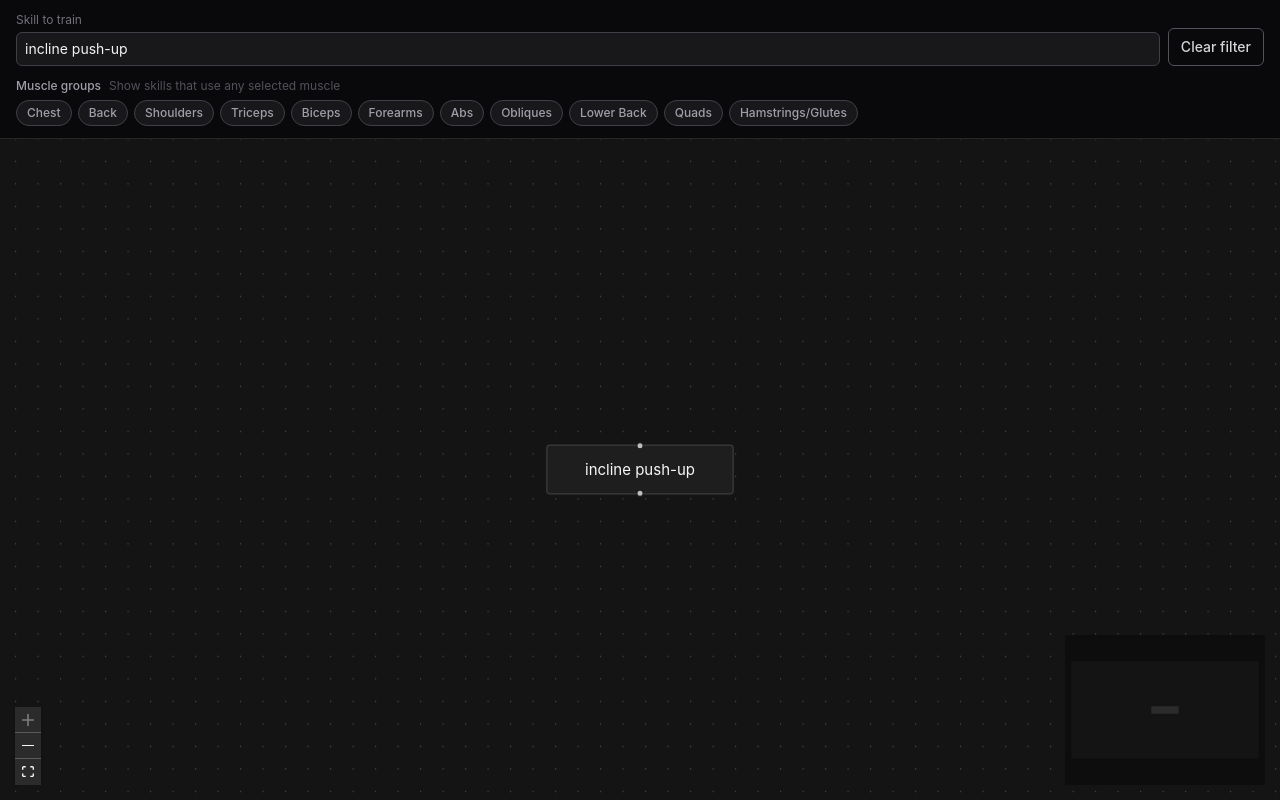
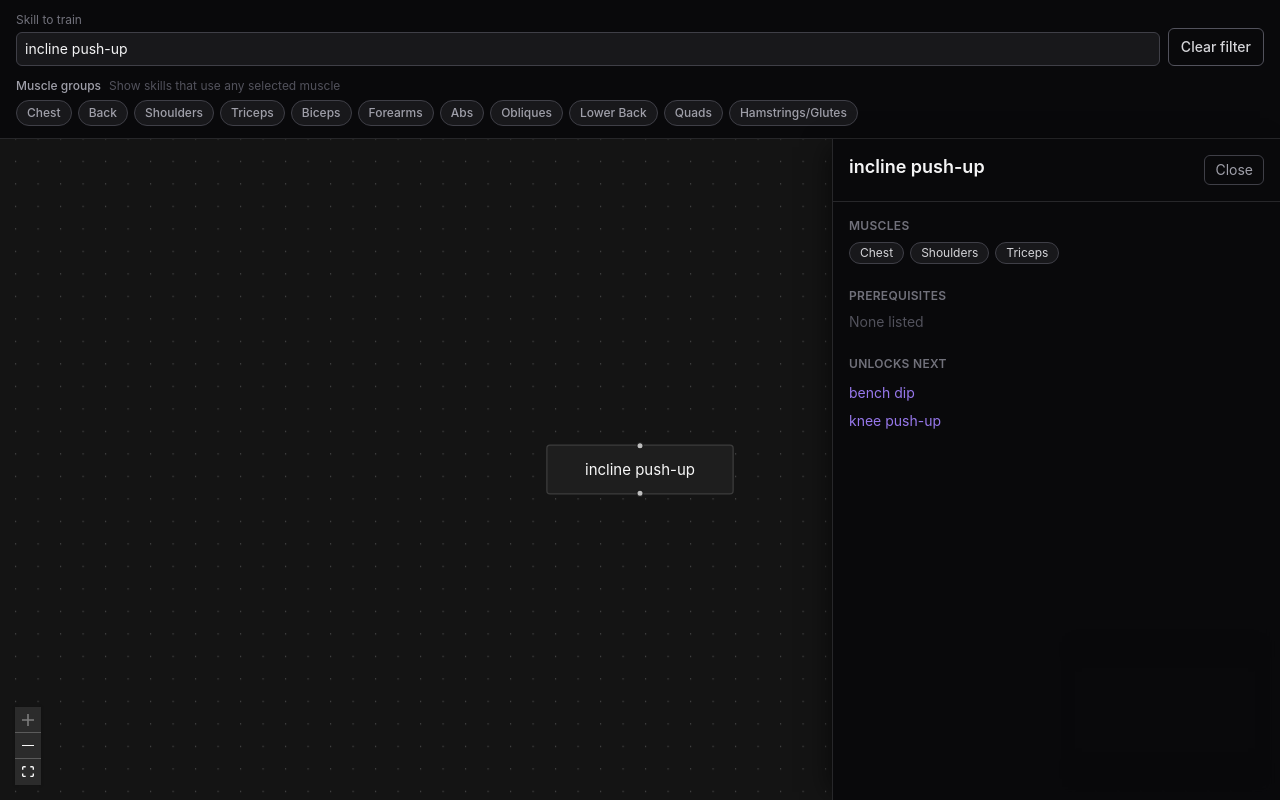
Before and after one commit to vuthanhtung2412/calisthenics-tree-graph, a React (Vite) app: page / in a window 1280 px wide. Both pictures are taken after a click on the element "incline push-up". Built offline with nearby package versions, Linux system fonts and the light colour scheme.

Commit message:
skill detail

```diff
--- a/src/App.tsx
+++ b/src/App.tsx
@@ -1,7 +1,9 @@
 import { useCallback, useState } from 'react'
 import { ReactFlowProvider } from '@xyflow/react'
 
+import { SkillGraph } from '@/graph'
 import { MuscleFilterBar } from '@/MuscleFilterBar'
+import { SkillDetailPanel } from '@/SkillDetailPanel'
 import { SkillGraphCanvas } from '@/SkillGraphCanvas'
 import { SkillSearchCombobox } from '@/SkillSearchCombobox'
 import type { Muscle } from '@/type'
@@ -11,6 +13,8 @@ function App() {
   const [listOpen, setListOpen] = useState(false)
   const [highlight, setHighlight] = useState(0)
   const [appliedFocus, setAppliedFocus] = useState<string | null>(null)
+  const [detailSkill, setDetailSkill] = useState<string | null>(null)
+  const [detailExiting, setDetailExiting] = useState(false)
   const [muscleFilter, setMuscleFilter] = useState<Set<Muscle>>(() => new Set())
 
   const toggleMuscle = useCallback((m: Muscle) => {
@@ -26,12 +30,28 @@ function App() {
     setAppliedFocus(name)
     setQuery(name)
     setListOpen(false)
+    setDetailSkill(name)
+    setDetailExiting(false)
   }, [])
 
   const clearSkillFilter = useCallback(() => {
     setAppliedFocus(null)
     setQuery('')
     setListOpen(false)
+    if (detailSkill) {
+      setDetailExiting(true)
+    } else {
+      setDetailSkill(null)
+    }
+  }, [detailSkill])
+
+  const requestCloseDetailPanel = useCallback(() => {
+    setDetailExiting(true)
+  }, [])
+
+  const completeDetailPanelExit = useCallback(() => {
+    setDetailSkill(null)
+    setDetailExiting(false)
   }, [])
 
   const clearMuscles = useCallback(() => {
@@ -58,7 +78,7 @@ function App() {
           onClearMuscles={clearMuscles}
         />
       </div>
-      <div className="min-h-0 flex-1">
+      <div className="relative min-h-0 flex-1">
         <ReactFlowProvider>
           <div className="h-full w-full">
             <SkillGraphCanvas
@@ -68,6 +88,17 @@ function App() {
             />
           </div>
         </ReactFlowProvider>
+        <SkillDetailPanel
+          skill={
+            detailSkill && SkillGraph[detailSkill]
+              ? SkillGraph[detailSkill]!
+              : null
+          }
+          exiting={detailExiting}
+          onExitComplete={completeDetailPanelExit}
+          onRequestClose={requestCloseDetailPanel}
+          onSelectSkill={pickSkill}
+        />
       </div>
     </div>
   )
--- /dev/null
+++ b/src/SkillDetailPanel.tsx
@@ -0,0 +1,169 @@
+import { useCallback, useEffect } from 'react'
+
+import { SkillGraph } from '@/graph'
+import { directDependents, topNames } from '@/graphModel'
+import type { Skill } from '@/type'
+
+export function SkillDetailPanel({
+  skill,
+  exiting,
+  onExitComplete,
+  onRequestClose,
+  onSelectSkill,
+}: {
+  skill: Skill | null
+  exiting: boolean
+  onExitComplete: () => void
+  onRequestClose: () => void
+  onSelectSkill: (name: string) => void
+}) {
+  useEffect(() => {
+    if (!skill || exiting) return
+    function onKey(e: KeyboardEvent) {
+      if (e.key === 'Escape' || e.code === 'Escape') {
+        e.preventDefault()
+        onRequestClose()
+      }
+    }
+    document.addEventListener('keydown', onKey)
+    return () => document.removeEventListener('keydown', onKey)
+  }, [skill, exiting, onRequestClose])
+
+  const onAsideTransitionEnd = useCallback(
+    (e: React.TransitionEvent<HTMLElement>) => {
+      if (e.target !== e.currentTarget) return
+      if (e.propertyName !== 'transform') return
+      if (!exiting) return
+      onExitComplete()
+    },
+    [exiting, onExitComplete]
+  )
+
+  if (!skill) return null
+
+  const prereqNames = skill.prerequisites.map((p) => p.name).sort((a, b) =>
+    a.localeCompare(b)
+  )
+  const unlocks = directDependents(SkillGraph, skill.name)
+  const isTop = topNames.has(skill.name)
+
+  return (
+    <div className="pointer-events-none absolute inset-0 z-40 flex justify-end">
+      <aside
+        key={skill.name}
+        role="complementary"
+        aria-label="Skill details"
+        aria-labelledby="skill-detail-title"
+        aria-hidden={exiting}
+        onTransitionEnd={onAsideTransitionEnd}
+        className={`pointer-events-auto flex h-full w-full max-w-md flex-col border-l border-zinc-800 bg-zinc-950/95 shadow-[-12px_0_24px_-8px_rgba(0,0,0,0.5)] backdrop-blur-sm motion-reduce:transition-none ${
+          exiting
+            ? 'translate-x-full transition-transform duration-300 ease-out motion-reduce:translate-x-full motion-reduce:duration-0'
+            : 'translate-x-0 skill-panel-slide-in'
+        }`}
+      >
+        <div className="flex shrink-0 items-start justify-between gap-3 border-b border-zinc-800 px-4 py-4">
+          <div className="min-w-0 flex-1">
+            <h2
+              id="skill-detail-title"
+              className="text-lg font-semibold leading-snug text-zinc-100"
+            >
+              {skill.name}
+            </h2>
+            {isTop ? (
+              <p className="mt-1 text-xs font-medium text-violet-400/90">
+                Milestone skill
+              </p>
+            ) : null}
+          </div>
+          <button
+            type="button"
+            onClick={onRequestClose}
+            className="shrink-0 rounded-md border border-zinc-700 px-2.5 py-1 text-sm text-zinc-400 transition-colors hover:border-zinc-600 hover:bg-zinc-900 hover:text-zinc-200"
+          >
+            Close
+          </button>
+        </div>
+
+        <div className="min-h-0 flex-1 overflow-y-auto px-4 py-4">
+          {skill.ref_url ? (
+            <p className="mb-4 text-sm">
+              <a
+                href={skill.ref_url}
+                target="_blank"
+                rel="noreferrer"
+                className="text-violet-400 underline-offset-2 hover:underline"
+              >
+                Reference
+              </a>
+            </p>
+          ) : null}
+
+          <section className="mb-6">
+            <h3 className="mb-2 text-xs font-semibold uppercase tracking-wide text-zinc-500">
+              Muscles
+            </h3>
+            <ul className="flex flex-wrap gap-1.5">
+              {skill.activated_muscles.map((m) => (
+                <li
+                  key={m}
+                  className="rounded-full border border-zinc-700 bg-zinc-900 px-2.5 py-0.5 text-xs text-zinc-300"
+                >
+                  {m}
+                </li>
+              ))}
+            </ul>
+          </section>
+
+          <section className="mb-6">
+            <h3 className="mb-2 text-xs font-semibold uppercase tracking-wide text-zinc-500">
+              Prerequisites
+            </h3>
+            {prereqNames.length === 0 ? (
+              <p className="text-sm text-zinc-600">None listed</p>
+            ) : (
+              <ul className="space-y-1">
+                {prereqNames.map((name) => (
+                  <li key={name}>
+                    <button
+                      type="button"
+                      onClick={() => onSelectSkill(name)}
+                      className="text-left text-sm text-violet-400/90 underline-offset-2 hover:underline"
+                    >
+                      {name}
+                    </button>
+                  </li>
+                ))}
+              </ul>
+            )}
+          </section>
+
+          <section>
+            <h3 className="mb-2 text-xs font-semibold uppercase tracking-wide text-zinc-500">
+              Unlocks next
+            </h3>
+            {unlocks.length === 0 ? (
+              <p className="text-sm text-zinc-600">
+                No further skills in this graph — end of this branch.
+              </p>
+            ) : (
+              <ul className="space-y-1">
+                {unlocks.map((name) => (
+                  <li key={name}>
+                    <button
+                      type="button"
+                      onClick={() => onSelectSkill(name)}
+                      className="text-left text-sm text-violet-400/90 underline-offset-2 hover:underline"
+                    >
+                      {name}
+                    </button>
+                  </li>
+                ))}
+              </ul>
+            )}
+          </section>
+        </div>
+      </aside>
+    </div>
+  )
+}
--- a/src/graphModel.ts
+++ b/src/graphModel.ts
@@ -12,6 +12,20 @@ export const topNames = new Set(TOP_SKILLS.map((s) => s.name))
 export const SKILL_NAMES = Object.keys(SkillGraph).sort((a, b) =>
   a.localeCompare(b)
 )
+
+/** Skills that list `skillName` as a direct prerequisite (what becomes reachable next). */
+export function directDependents(
+  graph: Record<string, Skill>,
+  skillName: string
+): string[] {
+  const next: string[] = []
+  for (const s of Object.values(graph)) {
+    if (s.prerequisites.some((p) => p.name === skillName)) {
+      next.push(s.name)
+    }
+  }
+  return next.sort((a, b) => a.localeCompare(b))
+}
 
 /** The goal skill and every direct or indirect prerequisite. */
 export function prerequisiteClosure(skill: Skill): Set<string> {
--- a/src/index.css
+++ b/src/index.css
@@ -1 +1,20 @@
 @import 'tailwindcss';
+
+@keyframes skill-panel-slide-in {
+  from {
+    transform: translateX(100%);
+  }
+  to {
+    transform: translateX(0);
+  }
+}
+
+.skill-panel-slide-in {
+  animation: skill-panel-slide-in 0.3s ease-out forwards;
+}
+
+@media (prefers-reduced-motion: reduce) {
+  .skill-panel-slide-in {
+    animation: none;
+  }
+}
```
